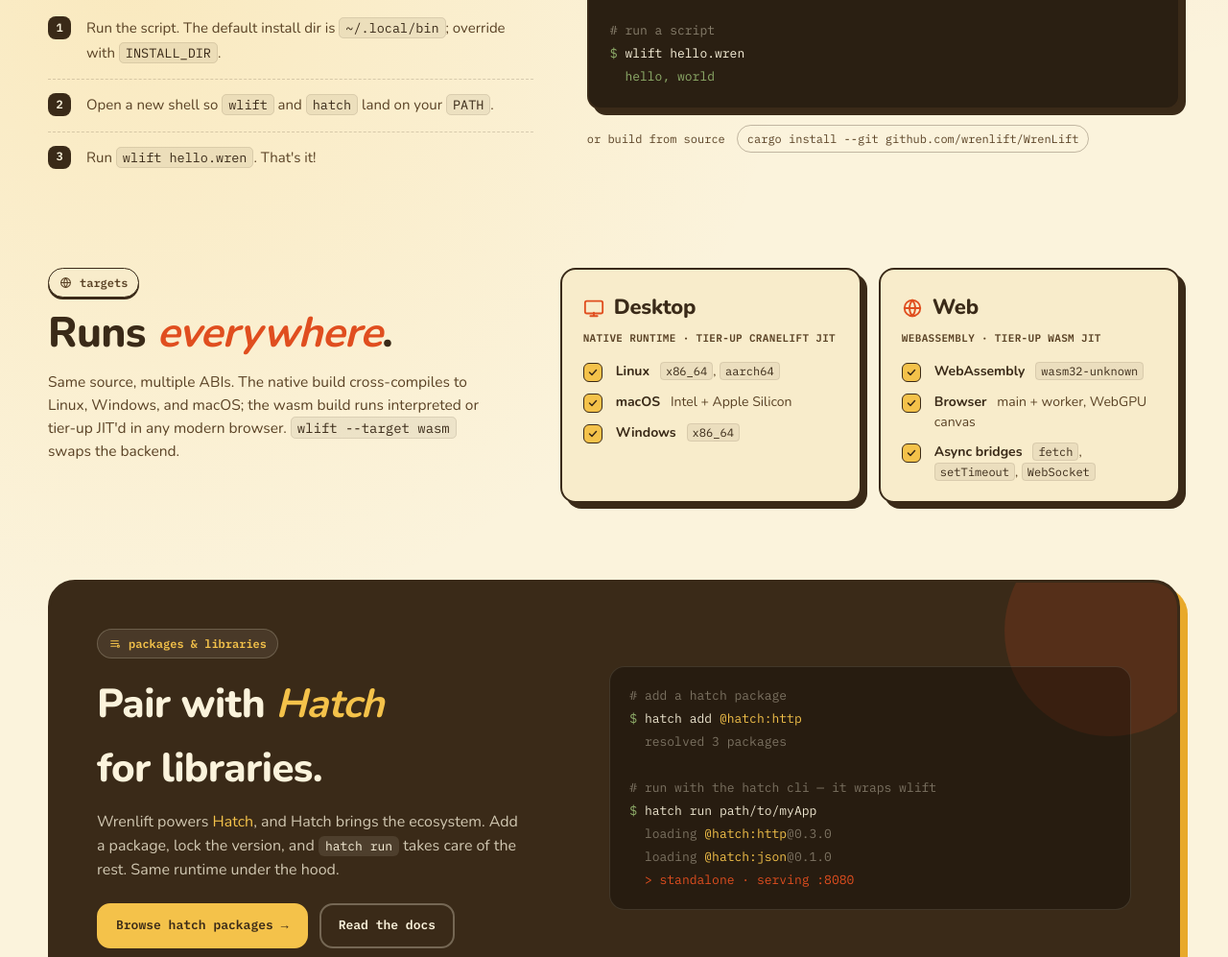
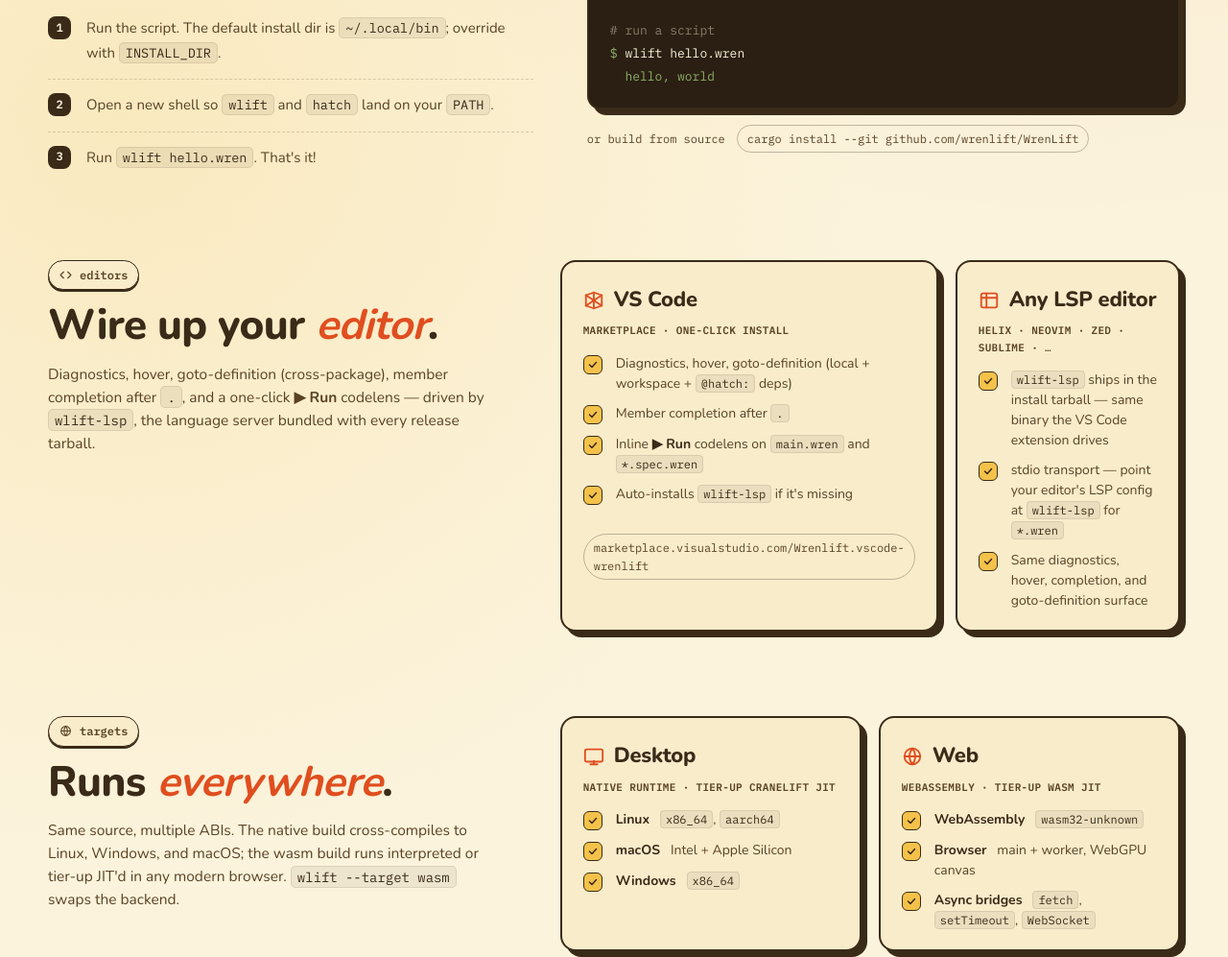
Before and after one commit to wrenlift/WrenLift, a plain HTML site: page site/index.html in a window 1280 px wide. Shown: the part 1176-2173 px from the top of the page at 96% size. Drawn offline with nearby package versions, Linux system fonts and the light colour scheme.

Commit message:
site: add editor setup section + nav link
Wire up VS Code marketplace install + a generic 'any LSP editor'
card that covers Helix, Neovim, Zed, Sublime — all driven by the
same wlift-lsp binary that ships in the install tarball. Slotted
between Install and Targets so first-run users land on it after
the runtime install.

```diff
--- a/site/index.html
+++ b/site/index.html
@@ -398,6 +398,9 @@
     color: var(--ink-2);
   }
   .install-alt .pchip:hover { color: var(--ink); border-color: var(--ink); }
+
+  /* ---------- EDITOR SETUP ---------- */
+  #editor { padding: 56px 32px 24px; }
 
   /* ---------- TARGET PLATFORMS ---------- */
   #targets { padding: 64px 32px 24px; }
@@ -876,6 +879,7 @@
   </a>
   <div class="nav-links">
     <a href="#install">Install</a>
+    <a href="#editor">Editor</a>
     <a href="#targets">Targets</a>
     <a href="#diagnostics">Diagnostics</a>
     <a href="#embed">Embed</a>
@@ -981,6 +985,49 @@
         <span>or build from source</span>
         <a class="pchip" href="https://github.com/wrenlift/WrenLift">cargo install --git github.com/wrenlift/WrenLift</a>
       </div>
+    </div>
+  </div>
+</section>
+
+<!-- EDITOR SETUP -->
+<section id="editor">
+  <div class="targets-grid">
+    <div class="targets-text">
+      <span class="tag"><svg class="ti" viewBox="0 0 24 24" fill="none" stroke="currentColor" stroke-width="2" stroke-linecap="round" stroke-linejoin="round"><polyline points="16 18 22 12 16 6"/><polyline points="8 6 2 12 8 18"/></svg> editors</span>
+      <h2>Wire up your <em>editor</em>.</h2>
+      <p>Diagnostics, hover, goto-definition (cross-package), member completion after <code>.</code>, and a one-click <b>▶ Run</b> codelens — driven by <code>wlift-lsp</code>, the language server bundled with every release tarball.</p>
+    </div>
+
+    <div class="targets-cards">
+      <article class="target-card">
+        <header>
+          <svg class="ti" viewBox="0 0 24 24" fill="none" stroke="currentColor" stroke-width="2" stroke-linecap="round" stroke-linejoin="round"><polygon points="3 6 12 3 21 6 21 18 12 21 3 18 3 6"/><path d="M12 3v18"/><path d="M3 6l9 6 9-6"/><path d="M3 18l9-6 9 6"/></svg>
+          VS Code
+        </header>
+        <p class="lede">marketplace · one-click install</p>
+        <ul>
+          <li><span class="ck"><svg viewBox="0 0 24 24" fill="none" stroke="currentColor" stroke-width="3" stroke-linecap="round" stroke-linejoin="round"><polyline points="5 12 10 17 19 7"/></svg></span><span>Diagnostics, hover, goto-definition (local + workspace + <code>@hatch:</code> deps)</span></li>
+          <li><span class="ck"><svg viewBox="0 0 24 24" fill="none" stroke="currentColor" stroke-width="3" stroke-linecap="round" stroke-linejoin="round"><polyline points="5 12 10 17 19 7"/></svg></span><span>Member completion after <code>.</code></span></li>
+          <li><span class="ck"><svg viewBox="0 0 24 24" fill="none" stroke="currentColor" stroke-width="3" stroke-linecap="round" stroke-linejoin="round"><polyline points="5 12 10 17 19 7"/></svg></span><span>Inline <b>▶ Run</b> codelens on <code>main.wren</code> and <code>*.spec.wren</code></span></li>
+          <li><span class="ck"><svg viewBox="0 0 24 24" fill="none" stroke="currentColor" stroke-width="3" stroke-linecap="round" stroke-linejoin="round"><polyline points="5 12 10 17 19 7"/></svg></span><span>Auto-installs <code>wlift-lsp</code> if it's missing</span></li>
+        </ul>
+        <div class="install-alt">
+          <a class="pchip" href="https://marketplace.visualstudio.com/items?itemName=Wrenlift.vscode-wrenlift">marketplace.visualstudio.com/Wrenlift.vscode-wrenlift</a>
+        </div>
+      </article>
+
+      <article class="target-card">
+        <header>
+          <svg class="ti" viewBox="0 0 24 24" fill="none" stroke="currentColor" stroke-width="2" stroke-linecap="round" stroke-linejoin="round"><rect x="3" y="4" width="18" height="16" rx="2"/><path d="M3 9h18"/><path d="M9 4v16"/></svg>
+          Any LSP editor
+        </header>
+        <p class="lede">helix · neovim · zed · sublime · …</p>
+        <ul>
+          <li><span class="ck"><svg viewBox="0 0 24 24" fill="none" stroke="currentColor" stroke-width="3" stroke-linecap="round" stroke-linejoin="round"><polyline points="5 12 10 17 19 7"/></svg></span><span><code>wlift-lsp</code> ships in the install tarball — same binary the VS Code extension drives</span></li>
+          <li><span class="ck"><svg viewBox="0 0 24 24" fill="none" stroke="currentColor" stroke-width="3" stroke-linecap="round" stroke-linejoin="round"><polyline points="5 12 10 17 19 7"/></svg></span><span>stdio transport — point your editor's LSP config at <code>wlift-lsp</code> for <code>*.wren</code></span></li>
+          <li><span class="ck"><svg viewBox="0 0 24 24" fill="none" stroke="currentColor" stroke-width="3" stroke-linecap="round" stroke-linejoin="round"><polyline points="5 12 10 17 19 7"/></svg></span><span>Same diagnostics, hover, completion, and goto-definition surface</span></li>
+        </ul>
+      </article>
     </div>
   </div>
 </section>
@@ -1319,6 +1366,7 @@ entry   = <span class="str">"main"</span>
     <div class="foot-links">
       <a href="https://github.com/wrenlift">GitHub</a>
       <a href="#install">Install</a>
+      <a href="#editor">Editor</a>
       <a href="#embed">Embed</a>
       <a href="benchmark/">Benchmarks</a>
       <a href="https://github.com/wrenlift/hatch">Hatch</a>
```
